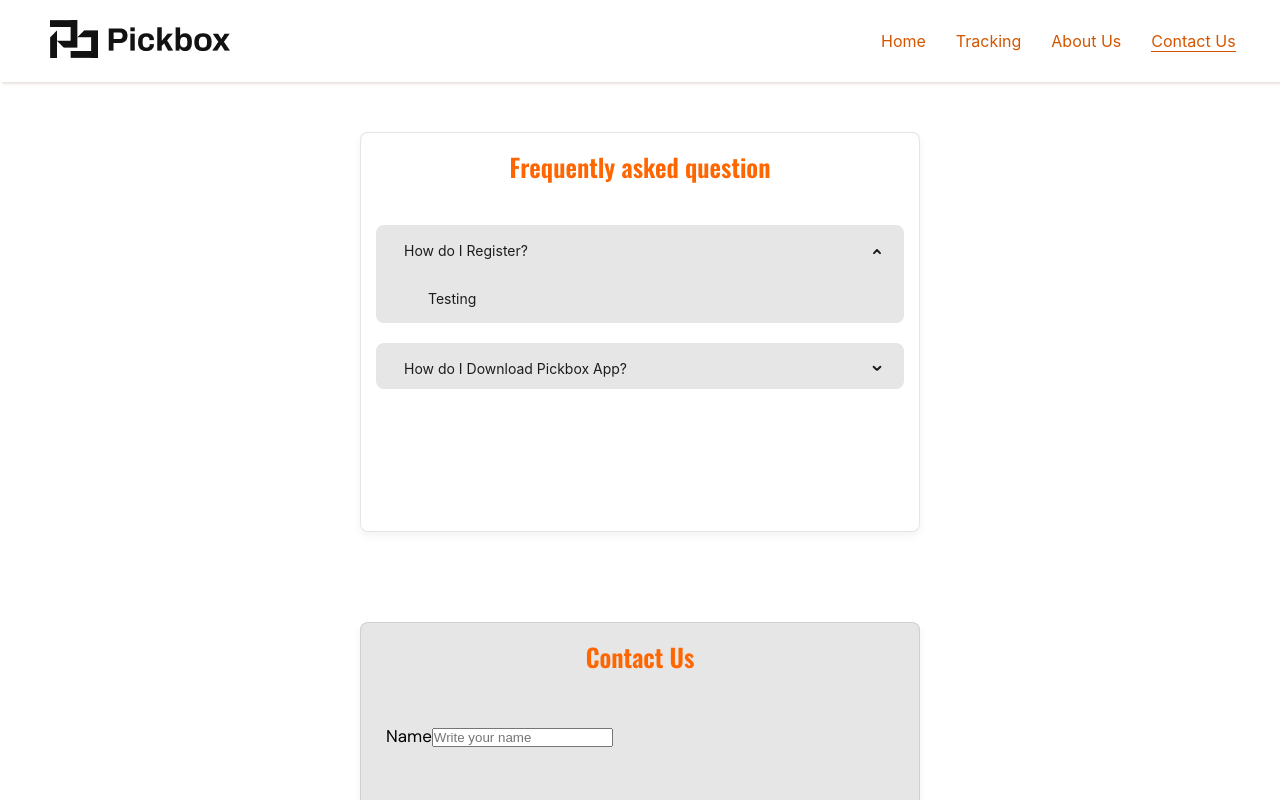
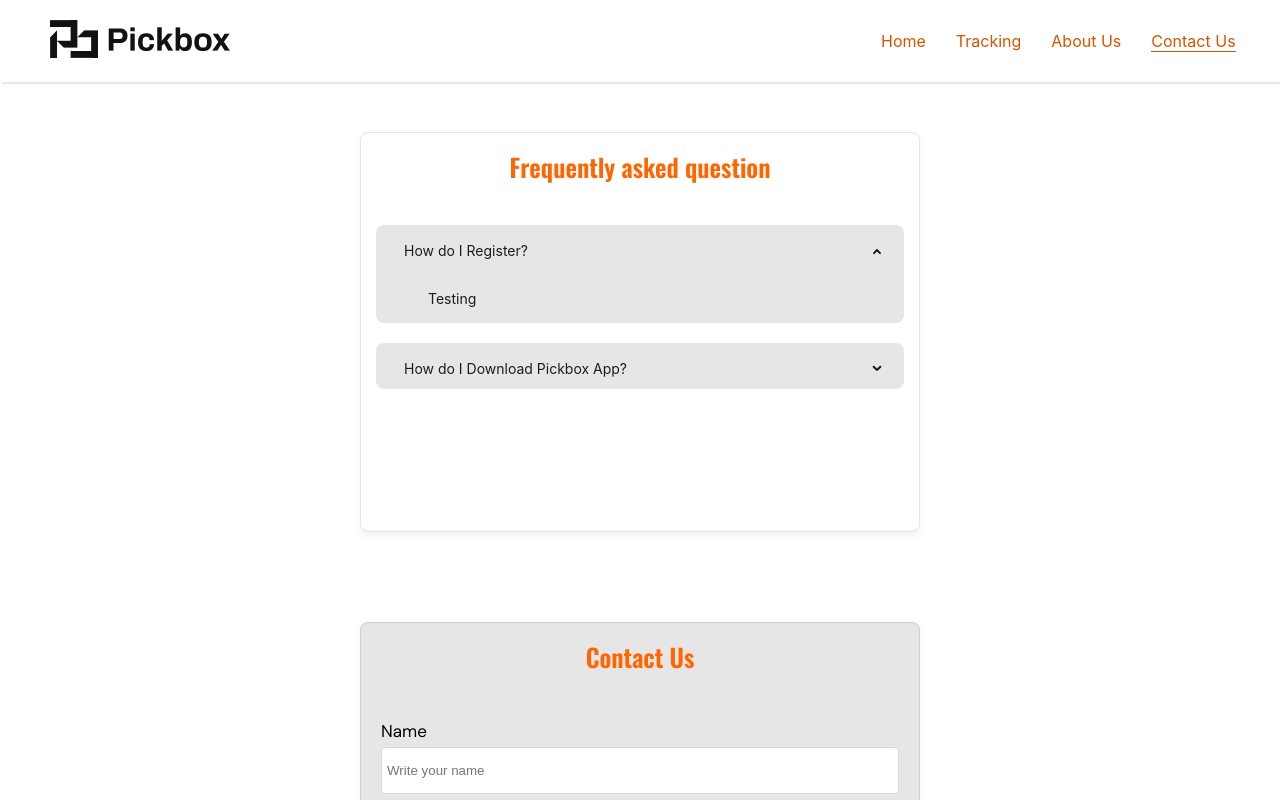
Before and after one commit to Pickbox-Project/Pickbox-frontend, a React (Create React App) app: page /contactus in a window 1280 px wide. Shown: the top 800 px of the page. Built offline with nearby package versions, Linux system fonts and the light colour scheme.

Commit message:
Started working on Contact Us Component and the Form

```diff
--- a/src/Components/ContactUs/ContactUs.css
+++ b/src/Components/ContactUs/ContactUs.css
@@ -18,7 +18,7 @@
 }
 
 .contact-form {
-    padding: 10px;
+    padding: 5px;
 }
 
 .contact-form>label {
@@ -26,3 +26,12 @@
     font-family: "DM Sans";
     font-weight: 400;
 }
+
+.contact-form>input {
+    width: 100%;
+    padding: 15px 5px 15px 5px;
+    margin-top: 5px;
+    background: #ffffff;
+    border: 1px solid rgba(0, 0, 0, 0.15);
+    border-radius: 4px;
+}
```
